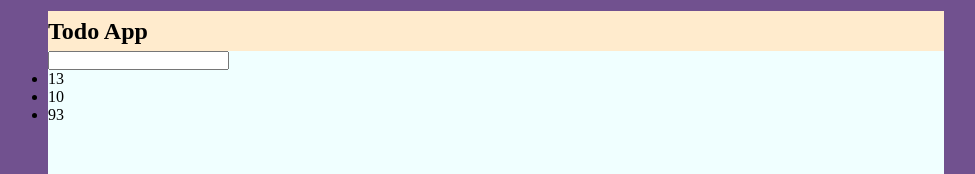
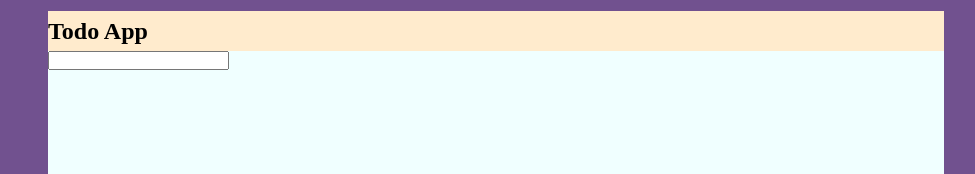
Before and after one commit to A13-Cloud/redux_react-redux_redux-toolkit, a React (Create React App) app in the folder redux-todo/: page / in a window 1280 px wide. Shown: the part 149-323 px from the top of the page, without its empty margins (144-1119 px from the left). Built offline with nearby package versions, Linux system fonts and the light colour scheme.

Commit message:
feat(list): add dynamic list of todo

```diff
--- a/redux-todo/src/app/components/sections-todo/SectionsTodo.jsx
+++ b/redux-todo/src/app/components/sections-todo/SectionsTodo.jsx
@@ -1,45 +1,46 @@
 import React, {useState} from "react";
-
 import {store} from "../../redux/store/store";
-
 import "./sections-todo.css";
 import listItemCreatorAction from "../../redux/actions/listItemCreatorAction";
 
 const SectionsTodo = () => {
     const [listItemValue, setListItemValue] = useState('');
-
+    const [todoList, setTodoList] = useState([]);
 
     const onChangeListItemHandle = (event) => {
         setListItemValue(event.target.value);
-    }
+    };
 
     const onSubmitHandle = (event) => {
         event.preventDefault();
-        store.dispatch(listItemCreatorAction(listItemValue, listItemValue));
-    }
+        store.dispatch(listItemCreatorAction(listItemValue, `${listItemValue}-${Math.floor(Math.random() * 1000)}`));
+        setListItemValue("");
+        // setTodoList(store.getState().listItemCreatorReducer.listItems);
+    };
 
-
-    console.log(store.getState())
 
     return (
         <section className="todo__section-content">
             <form onSubmit={onSubmitHandle} className="todo__list-item-create">
-                {/*<div className="todo__input-content">*/}
+                <div className="todo__input-content">
                     <input
                         className="todo__input"
-                        name="list-item"
+                        name="todo__input"
                         type="text"
                         value={listItemValue}
                         onChange={onChangeListItemHandle}
                     />
                     <input type="submit" hidden/>
-                {/*</div>*/}
+                </div>
             </form>
             <div className="todo__list-content">
                 <ul className="todo__list">
-                    <li className="todo__list-item">13</li>
-                    <li className="todo__list-item">10</li>
-                    <li className="todo__list-item">93</li>
+                    {todoList.map(item => {
+                            return <li key={item.id} className="todo__list-item">
+                                {item.text}
+                            </li>
+                        }
+                    )}
                 </ul>
             </div>
         </section>
```
